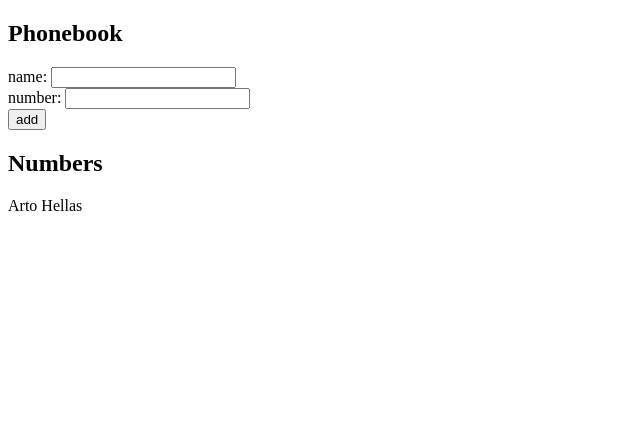
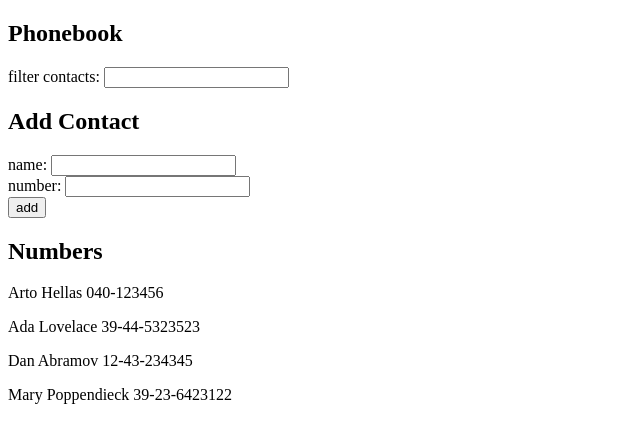
Before and after one commit to JBearCode/fullstackopen-part-2, a React (Create React App) app in the folder phonebook/: page / in a window 1280 px wide. Shown: the top 442 px of the page, without its empty margins (0-640 px from the left). Built offline with nearby package versions, Linux system fonts and the light colour scheme.

Commit message:
Add case-insensitive search field to filter names (Exercise 2.9)

```diff
--- a/phonebook/src/App.js
+++ b/phonebook/src/App.js
@@ -2,11 +2,15 @@
 
 const App = () => {
   const [persons, setPersons] = useState([
-    { name: 'Arto Hellas', id: 0 }
+    { name: 'Arto Hellas', number: '040-123456', id: 1 },
+    { name: 'Ada Lovelace', number: '39-44-5323523', id: 2 },
+    { name: 'Dan Abramov', number: '12-43-234345', id: 3 },
+    { name: 'Mary Poppendieck', number: '39-23-6423122', id: 4 }
   ])
   const [newName, setNewName] = useState('')
   const [newNumber, setNewNumber] = useState('')
-
+  const [filterBy, setFilterBy] = useState('')
+  const [personsToDisplay, setPersonsToDisplay] = useState(persons)
 
   const checkForDuplicate = (name) => persons.map(ob => ob.name).includes(name)
 
@@ -15,13 +19,14 @@
     const numberObject = {
       name: newName,
       number: newNumber,
-      id: persons.length,
+      id: persons.length + 1,
     }
     if (checkForDuplicate(numberObject.name)) {
       alert(`${numberObject.name} is already in the phonebook!`)
       setNewName('');
       setNewNumber('');
     } else {
+      setPersonsToDisplay(persons.concat(numberObject));
       setPersons(persons.concat(numberObject))
       setNewName('');
       setNewNumber('');
@@ -29,18 +34,31 @@
   }
 
   const handleNameChange = (event) => {
-    console.log(event.target.value)
     setNewName(event.target.value);
   }
 
   const handleNumberChange = (event) => {
-    console.log(event.target.value)
     setNewNumber(event.target.value);
+  }
+
+  const handleFilterChange = (event) => {
+    setFilterBy(event.target.value);
+    console.log(event.target.value);
+    if (!event.target.value) {
+      setPersonsToDisplay(persons)
+    } else {
+    setPersonsToDisplay(persons.filter(person =>
+      person.name.toLowerCase().includes(filterBy.toLowerCase()) === true
+    ));}
   }
 
   return (
     <div>
       <h2>Phonebook</h2>
+        <div>filter contacts: <input
+          type="text" value={filterBy} onChange={handleFilterChange}
+        /></div>
+      <h2>Add Contact</h2>
       <form onSubmit={addPerson}>
         <div>name: <input type="text" value={newName} onChange={handleNameChange}/></div>
         <div>number: <input type="number" value={newNumber} onChange={handleNumberChange}/></div>
@@ -49,7 +67,7 @@
         </div>
       </form>
       <h2>Numbers</h2>
-      {persons.map((person, i) =>
+      {personsToDisplay.map((person) =>
         <p key={person.id}>{person.name} {person.number}</p>
       )}
     </div>
```
